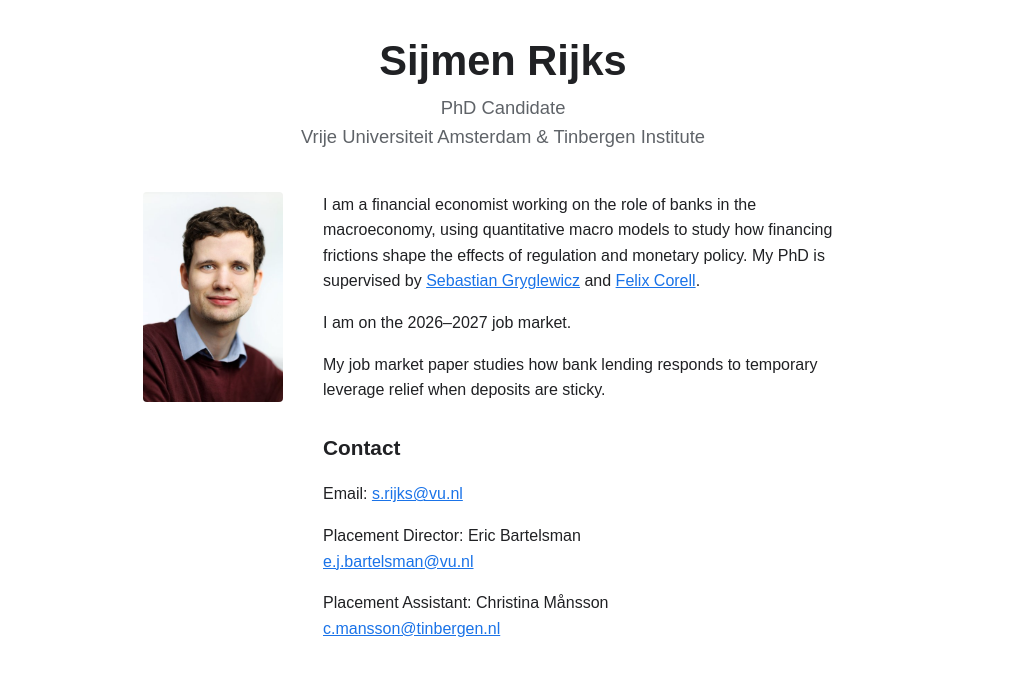
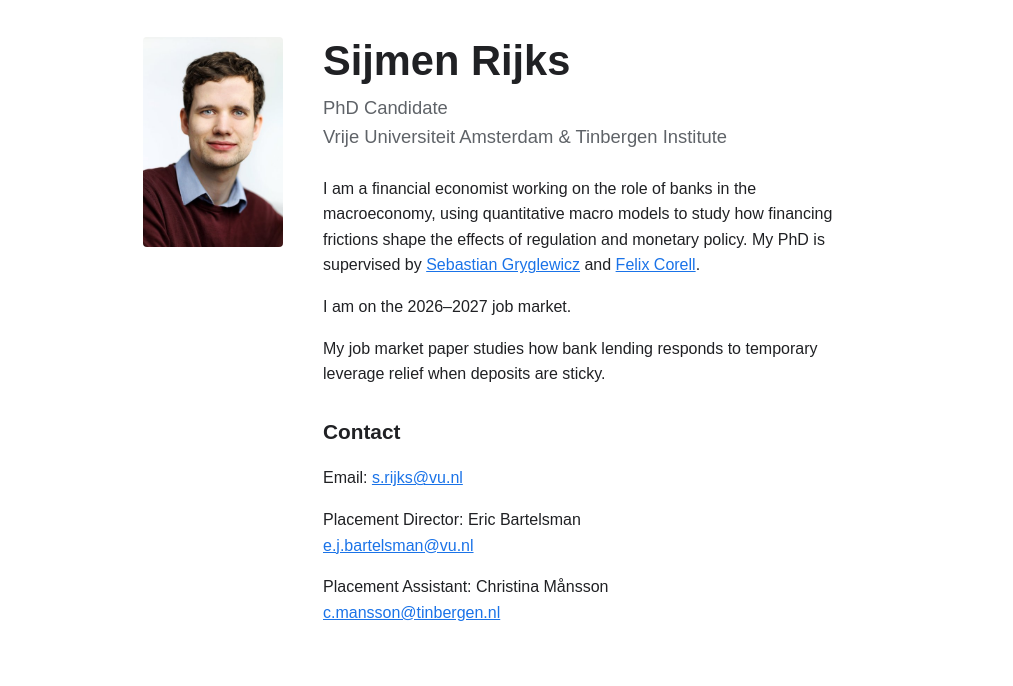
Before and after one commit to SijmenR/SijmenR.github.io, a plain HTML site: page index.html in a window 1280 px wide. Shown: the part 84-770 px from the top of the page, without its empty margins (137-1150 px from the left). Drawn offline with Linux system fonts and the light colour scheme.

Commit message:
Two-column intro: photo beside left-aligned name, tagline and blurb
Co-Authored-By: Claude Opus 5.5 <noreply@anthropic.com>
Claude-Session: https://claude.ai/code/session_01PitsY7iVBSNMdDc6i2TBxk

```diff
--- a/index.html
+++ b/index.html
@@ -40,16 +40,16 @@
   </header>
 
   <main>
-    <div class="hero">
-      <h1>Sijmen Rijks</h1>
-      <p class="tagline">PhD Candidate</p>
-      <p class="tagline">Vrije Universiteit Amsterdam &amp; Tinbergen Institute</p>
-    </div>
-
     <div class="intro">
       <img class="portrait" src="photo.jpg" alt="Portrait of Sijmen Rijks" width="400" height="600">
 
       <div class="intro-text">
+        <div class="hero">
+          <h1>Sijmen Rijks</h1>
+          <p class="tagline">PhD Candidate</p>
+          <p class="tagline">Vrije Universiteit Amsterdam &amp; Tinbergen Institute</p>
+        </div>
+
         <p>I am a financial economist working on the role of banks in the macroeconomy, using quantitative macro models to study how financing frictions shape the effects of regulation and monetary policy. My PhD is supervised by <a href="https://personal.eur.nl/gryglewicz/" target="_blank" rel="noopener">Sebastian Gryglewicz</a> and <a href="https://www.felixcorell.eu/" target="_blank" rel="noopener">Felix Corell</a>.</p>
         <p>I am on the 2026&ndash;2027 job market.</p>
         <p>My job market paper studies how bank lending responds to temporary leverage relief when deposits are sticky.</p>
--- a/style.css
+++ b/style.css
@@ -101,8 +101,8 @@ main .portrait {
   border-radius: 4px;
 }
 
-main .intro-text p:first-child {
-  margin-top: 0;
+main .intro-text {
+  text-align: left;
 }
 
 main .intro-text h2 {
@@ -197,7 +197,7 @@ footer.site-footer {
 
 
 .hero {
-  margin-bottom: 2.5rem;
+  margin-bottom: 1.5rem;
 }
 
 .hero h1 {
```
Also changed, not shown: 1 other file.
